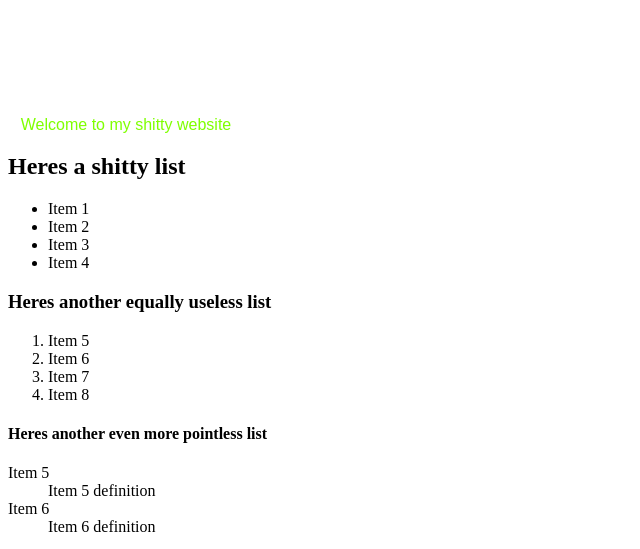
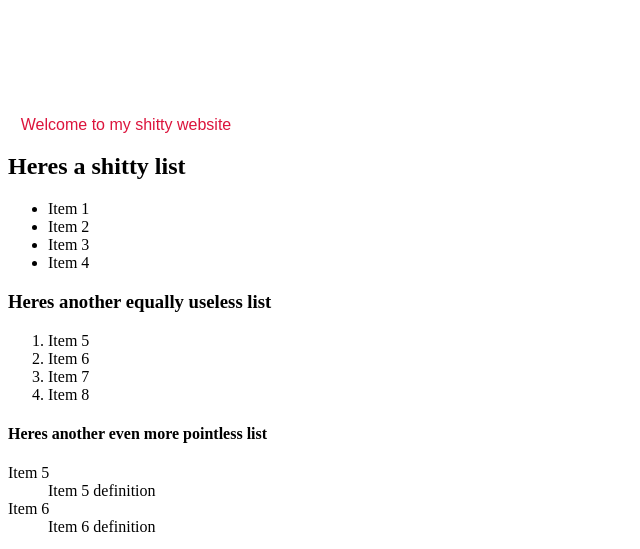
Before and after one commit to nabeel-127/UoC, a plain HTML site: page CO7006 - Web Systems/Week 2 (2024.06.09) - CSS 1/index.html in a window 1280 px wide. Shown: the part 243-792 px from the top of the page, without its empty margins (0-640 px from the left). Drawn offline with Linux system fonts and the light colour scheme; files whose address does not match are found by name.

Commit message:
changed color

```diff
--- a/CO7006 - Web Systems/Week 2 (2024.06.09) - CSS 1/styles.css
+++ b/CO7006 - Web Systems/Week 2 (2024.06.09) - CSS 1/styles.css
@@ -5,7 +5,7 @@
 	padding: 2em;
 }
 .FontStyle {
-	color:chartreuse;
+	color:crimson;
 	font-size: 1rem;
 	font-family:Arial, Helvetica, sans-serif;
 	padding: 1vw;
```
